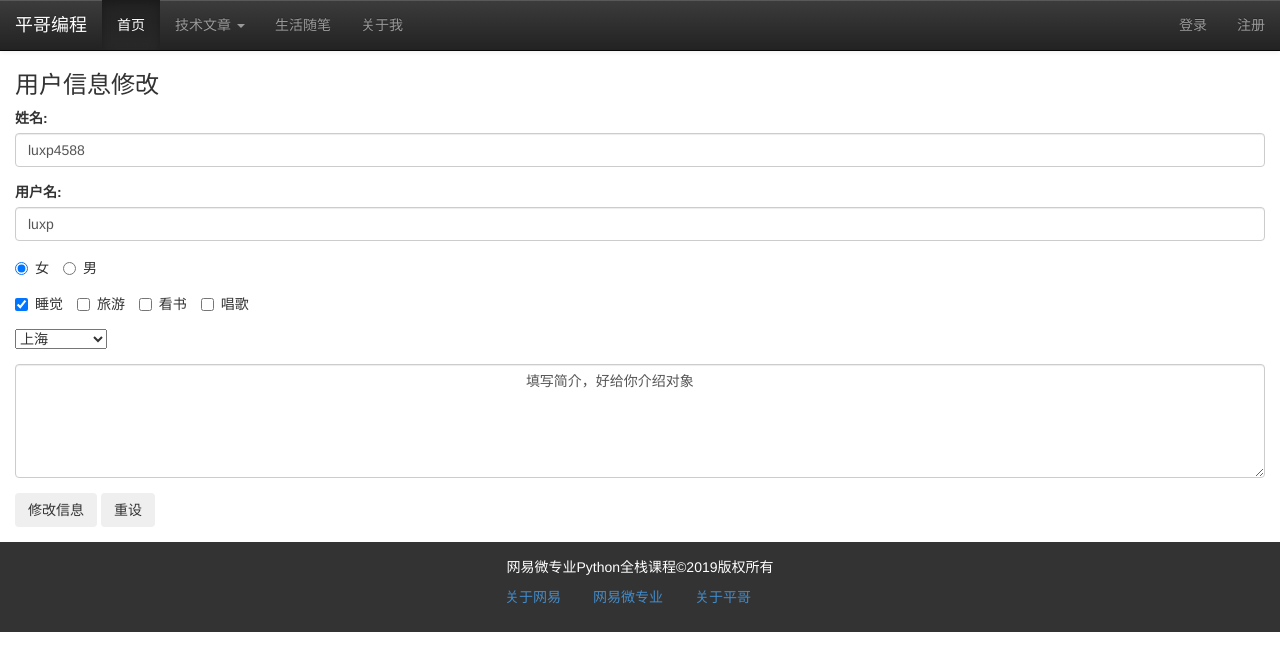
After one commit to articuly/flask-cms, a Flask app: page /useredit/3 in a window 1280 px wide. The commit adds this page. Shown: the top 671 px of the page. Run offline with Flask 2, Linux system fonts and the light colour scheme; data comes from the database, SQL or seed files in the repository; both versions use the stored data as it was after the commit; some libraries are stand-ins or nearby versions.

Commit message:
CURD代码

```diff
--- a/app.py
+++ b/app.py
@@ -1,5 +1,5 @@
 from flask import Flask, render_template
-from flask import request
+from flask import request, redirect, url_for
 from flask_sqlalchemy import SQLAlchemy
 
 app = Flask(__name__)
@@ -16,12 +16,12 @@
 
 @app.route('/login', methods=['get', 'post'])
 def login():
-    # username = request.args.get("username")
-    # password = request.args.get("password")
+    username = request.args.get("username")
+    password = request.args.get("password")
     if request.method == "POST":
         username = request.form['username']
         password = request.form['password']
-        print(username, password)
+    print(username, password)
     return render_template("login.html")
 
 class User(db.Model):
@@ -63,3 +63,86 @@
 def account():
     username = None
     return {"username":username}
+
+
+# 获得用户列表
+@app.route("/userlist", methods=['get', "post"])
+def userList():
+    if request.method == "POST":
+        q = request.form['q']
+        condition = {request.form['field']:q}
+        #filter_by
+        # users = User.query.filter_by(**condition).all()
+        # filter
+        # like
+        if request.form['field'] == "realname":
+            condition = User.realname.like('%%%s%%' % q)
+        else:
+            condition = User.username.like('%%%s%%' % q)
+        if request.form['order'] == "1":
+            order = User.id.asc()
+        else:
+            order = User.id.desc()
+
+        users = User.query.filter(condition, User.sex==request.form['sex']).order_by(order).all()
+
+    else:
+        # users = User.query.all()
+        page = request.args.get('page')
+        users = User.query.paginate(int(page),10)
+
+
+    return render_template("user/user_list.html", users=users.items,
+                           pages=users.pages,
+                           total=users.total,
+                           pageList=users.iter_pages()
+                           )
+
+
+# 根据用户id删除用户
+@app.route("/user_delete/<int:user_id>")
+def deleteUser(user_id):
+    user = User.query.get(user_id)
+    db.session.delete(user)
+    db.session.commit()
+    return redirect(url_for("userList"))
+
+
+# 用户信息修改
+@app.route("/useredit/<int:user_id>", methods=['get', 'post'])
+def editUser(user_id):
+    user = User.query.get(user_id)
+    if request.method == "POST":
+        user.username = request.form['username']
+        user.realname = request.form['name']
+        user.sex = request.form['sex']
+        user.mylike = "|".join(request.form.getlist('like'))
+        user.city = request.form['city']
+        user.intro = request.form['intro']
+        db.session.commit()
+        return redirect(url_for("userList"))
+    return render_template("user/edit_user.html", user=user)
+
+
+def createBatchUsers():
+    words = list("abcdefghijklmnopqrstuvwxyz")
+    citys = ["010", "021", "0512"]
+    mylikes = ["睡觉","旅游", "看书", "唱歌"]
+    import random
+
+    for i in range(100):
+        random.shuffle(words)
+        username = "".join(words[:6])
+        sex = random.randint(0,1)
+        city = citys[random.randint(0,2)]
+        random.shuffle(mylikes)
+        mylike = "|".join(mylikes[:random.randint(0,3)])
+        user = User(realname="-",
+                    username=username,
+                    password="",
+                    sex=sex,
+                    mylike=mylike,
+                    city=city,
+                    intro="")
+        db.session.add(user)
+    db.session.commit()
--- a/templates/base.html
+++ b/templates/base.html
@@ -34,7 +34,7 @@
 				margin: auto;
 				width: 300px;
 			}
-
+            {% block style %}{% endblock %}
 		</style>
 	</head>
 {%  endblock %}
--- a/templates/register.html
+++ b/templates/register.html
@@ -73,7 +73,7 @@
 							</div>
 							</form>
 						 </div>
-					</article>
+
 				</div>
 			</div>
 		</div>
--- /dev/null
+++ b/templates/user/edit_user.html
@@ -0,0 +1,96 @@
+{% extends "base.html" %}
+<!DOCTYPE html>
+<html>
+
+	<body>
+
+		{% block content %}
+
+		<div class="container-fluid">
+			<div class="row">
+
+				<div class="main col-md-12 col-lg-12 col-xs-12 col-sm-12" >
+
+						<h3>用户信息修改</h3>
+						 <div class="body">
+							<form action="" method="post">
+
+							<div class="form-group">
+								<label for="name">姓名:</label>
+								<input class="form-control" type="text" name="name" id="name" value="{{ user.realname }}"  />
+							</div>
+
+							<div class="form-group">
+								<label for="username">用户名:</label>
+								<input class="form-control"type="text" name="username" id="username" value="{{ user.username }}" />
+							</div>
+
+							<div class="form-group">
+								<label class="radio-inline">
+									<input  type="radio" name="sex" id="sex1" value="0"
+                                       {% if user.sex==0 %} checked {% endif %}
+                                    />女
+								</label>
+								<label class="radio-inline">
+
+									<input type="radio" name="sex" id="sex2" value="1"
+                                      {% if user.sex==1 %} checked {% endif %}
+                                    />男
+								</label>
+							</div>
+							<div class="form-group">
+								<label class="checkbox-inline">
+									<input type="checkbox" name="like" id="like1"
+                                           {% if user.mylike.find("睡觉")!=-1 %} checked {% endif %}
+                                           value="睡觉" />睡觉
+								</label>
+								<label class="checkbox-inline">
+
+									<input type="checkbox" name="like" id="like2"
+                                           {% if user.mylike.find("旅游")!=-1 %} checked {% endif %}
+                                           value="旅游" />旅游
+								</label>
+								<label class="checkbox-inline">
+
+									<input type="checkbox" name="like" id="like3"
+                                           {% if user.mylike.find("看书")!=-1 %} checked {% endif %}
+                                           value="看书" />看书
+								</label>
+								<label class="checkbox-inline">
+                                           {% if user.mylike.find("唱歌")!=-1 %} checked {% endif %}
+									<input type="checkbox" name="like" id="like4" value="唱歌" />唱歌
+								</label>
+							</div>
+							<div class="form-group">
+							<select name="city">
+								<option value ="">请选择城市</option>
+								<option value ="010"
+                                      {% if user.city=="010" %} selected {% endif %}
+                                >北京</option>
+
+								<option value ="021"
+                                      {% if user.city=="021" %} selected {% endif %}
+                                >上海</option>
+								<option value ="0512"
+                                      {% if user.city=="0512" %} selected {% endif %}
+                                >苏州</option>
+							</select>
+							</div>
+							<div class="form-group">
+							<textarea name="intro" rows="5" cols="10" class="form-control" >
+								{{ user.intro }}
+							</textarea>
+							</div>
+							<div class="form-group">
+							<input class="btn" type="submit" name="submit" id="btn1" value="修改信息" />
+							<input class="btn" type="reset" name="reset" id="btn2" value="重设" />
+							</div>
+							</form>
+						 </div>
+					</article>
+				</div>
+			</div>
+		</div>
+	{%  endblock %}
+	</body>
+</html>
```
Also changed, not shown: templates/user/user_list.html (added, +127 -0 lines), my.db.
